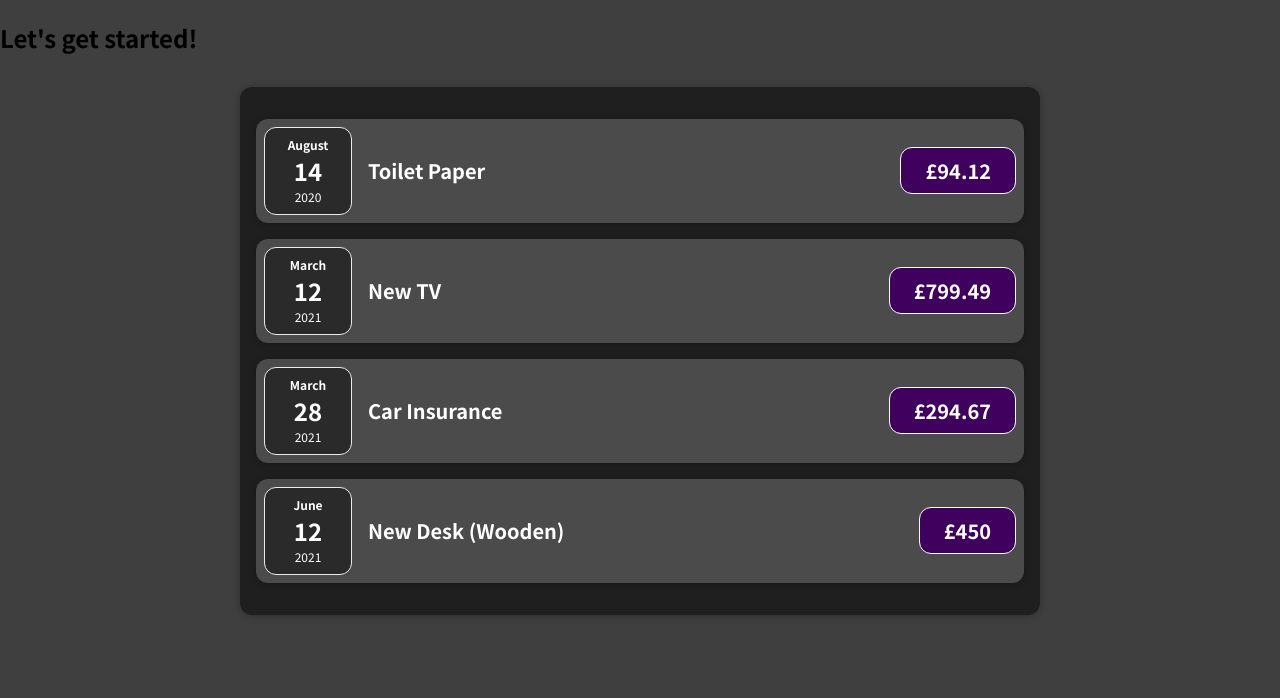
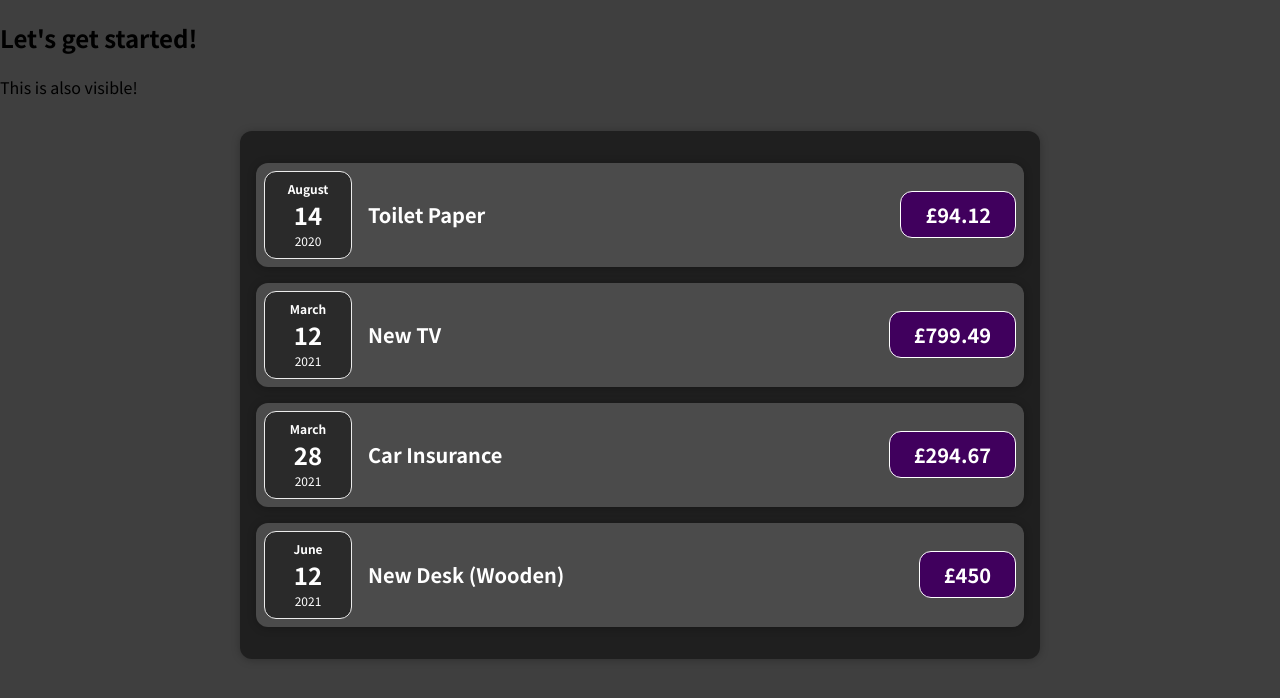
Before and after one commit to GabrielWilkinson/GW-React-Project, a React (Create React App) app: page / in a window 1280 px wide. Shown: the top 698 px of the page. Built offline with nearby package versions, Linux system fonts and the light colour scheme.

Commit message:
reverting back to XML as is more readable

```diff
--- a/src/App.js
+++ b/src/App.js
@@ -25,20 +25,20 @@ function App() {
     },
   ];
 
-  return React.createElement(
-    'div',
-    {},
-    React.createElement('h2',{},"Let's get started!"),
-    React.createElement(Expenses, {items: expenses})
+  // return React.createElement(
+  //   'div',
+  //   {},
+  //   React.createElement('h2',{},"Let's get started!"),
+  //   React.createElement(Expenses, {items: expenses})
+  // );
+
+  return (
+    <div>
+      <h2>Let's get started!</h2>
+      <pe>This is also visible!</pe>
+     <Expenses items={expenses}/>
+    </div>
   );
-
-  // return (
-  //   <div>
-  //     <h2>Let's get started!</h2>
-  //     <pe>This is also visible!</pe>
-  //    <Expenses items={expenses}/>
-  //   </div>
-  // );
 }
 
 export default App;
```
